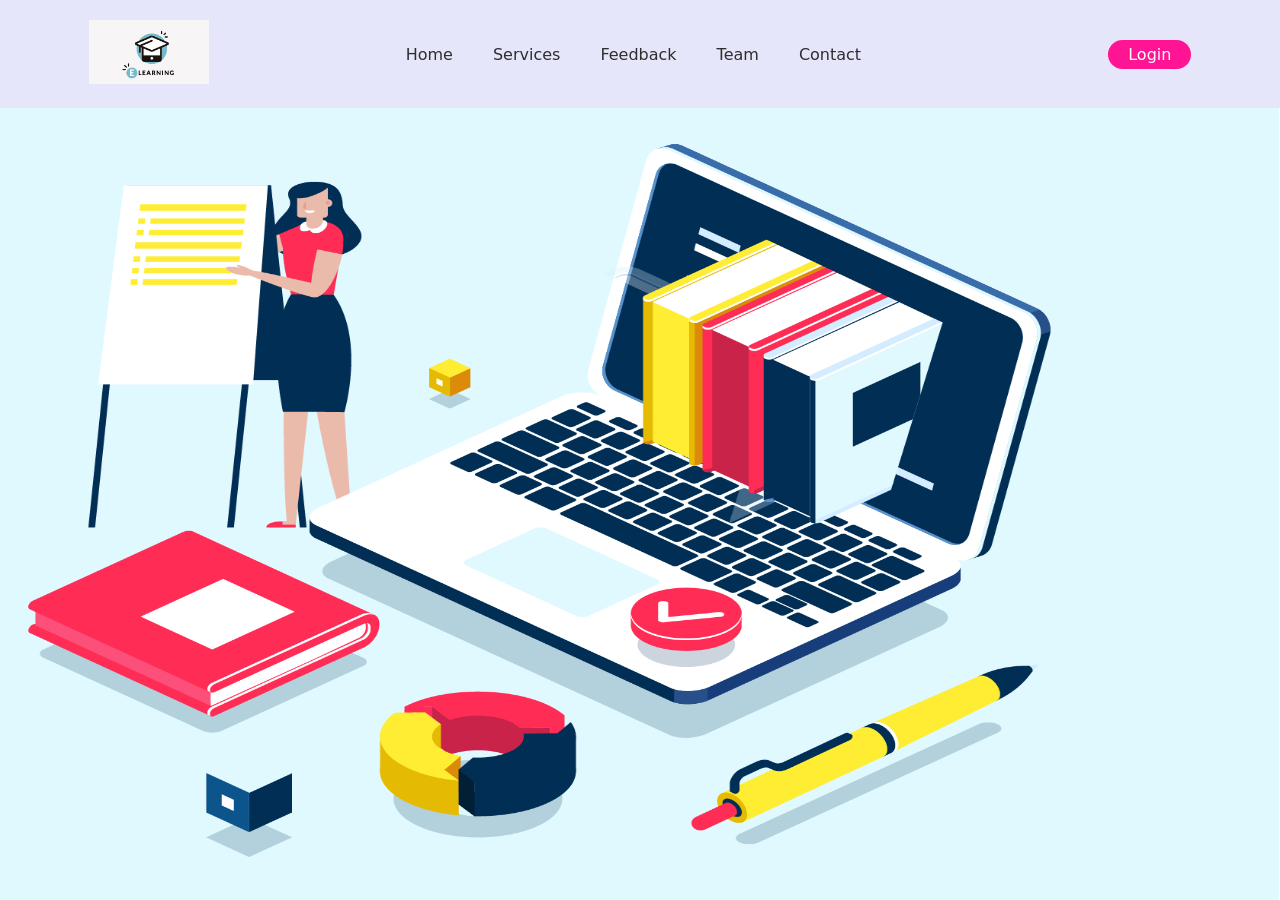
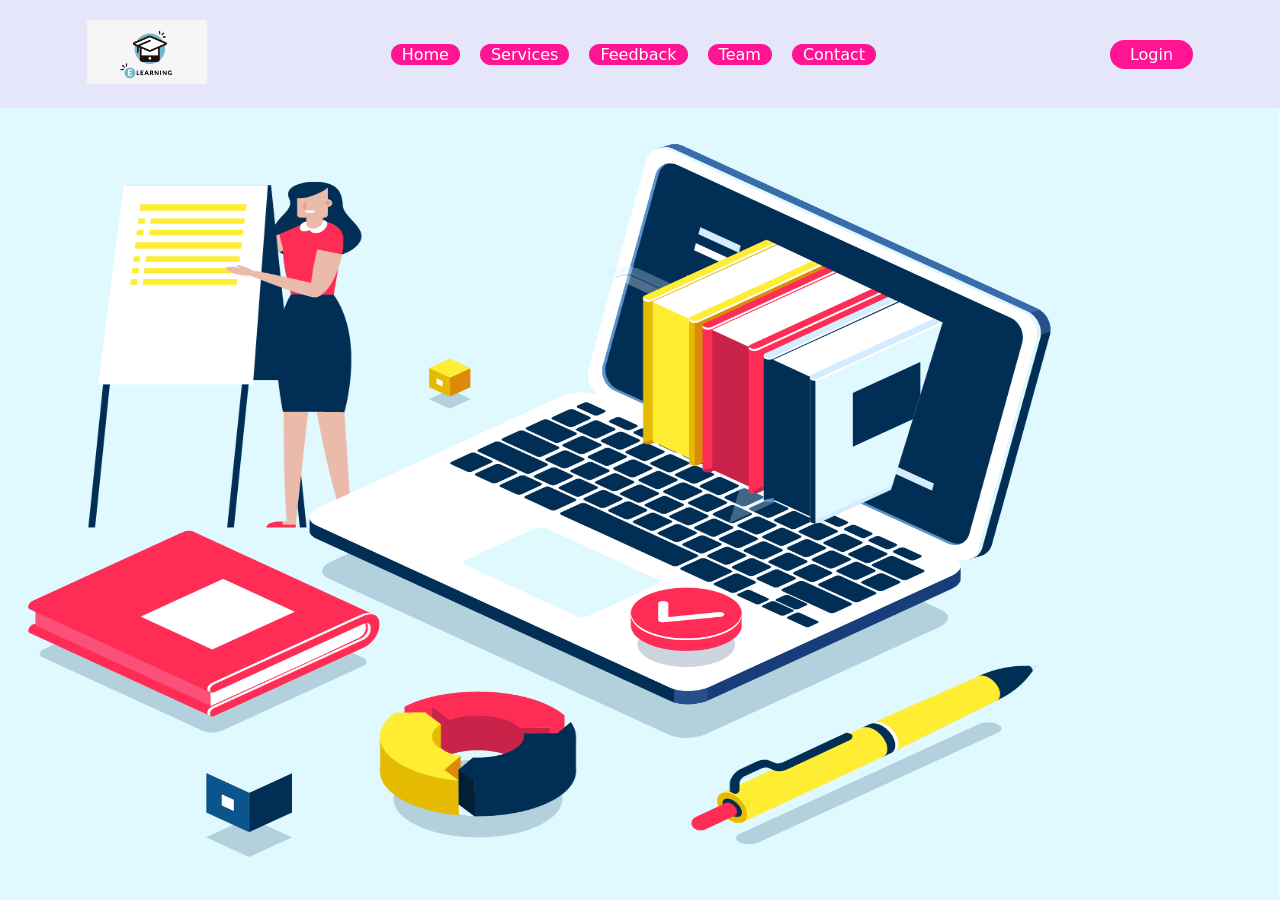
Before and after one commit to Deepak5910/E-learning, a plain HTML site: page page-1.html in a window 1280 px wide. Shown: the top 900 px of the page. Drawn offline with Linux system fonts and the light colour scheme.

Commit message:
Update page-1.html

```diff
--- a/page-1.html
+++ b/page-1.html
@@ -40,18 +40,18 @@ nav ul {
  nav ul li {
             list-style: none;
             margin: 5px 10px;
+            border:1px solid Deeppink;
+            border-radius:10px;
+            background-color:deeppink;
+            transition: .5s;
         }
+
         nav ul li a {
             padding: 2px 10px;
-	color: #2e2e2e;
+            color: white;
             cursor: pointer;
             transition: .5s;
             text-decoration: none;
-}
-nav ul li a:hover {
-	color: #fff;
-	border-radius: 5px;
-	background: #DF2771;
 
         }
 
```
Lines whose indentation alone changed are shown as unchanged.
